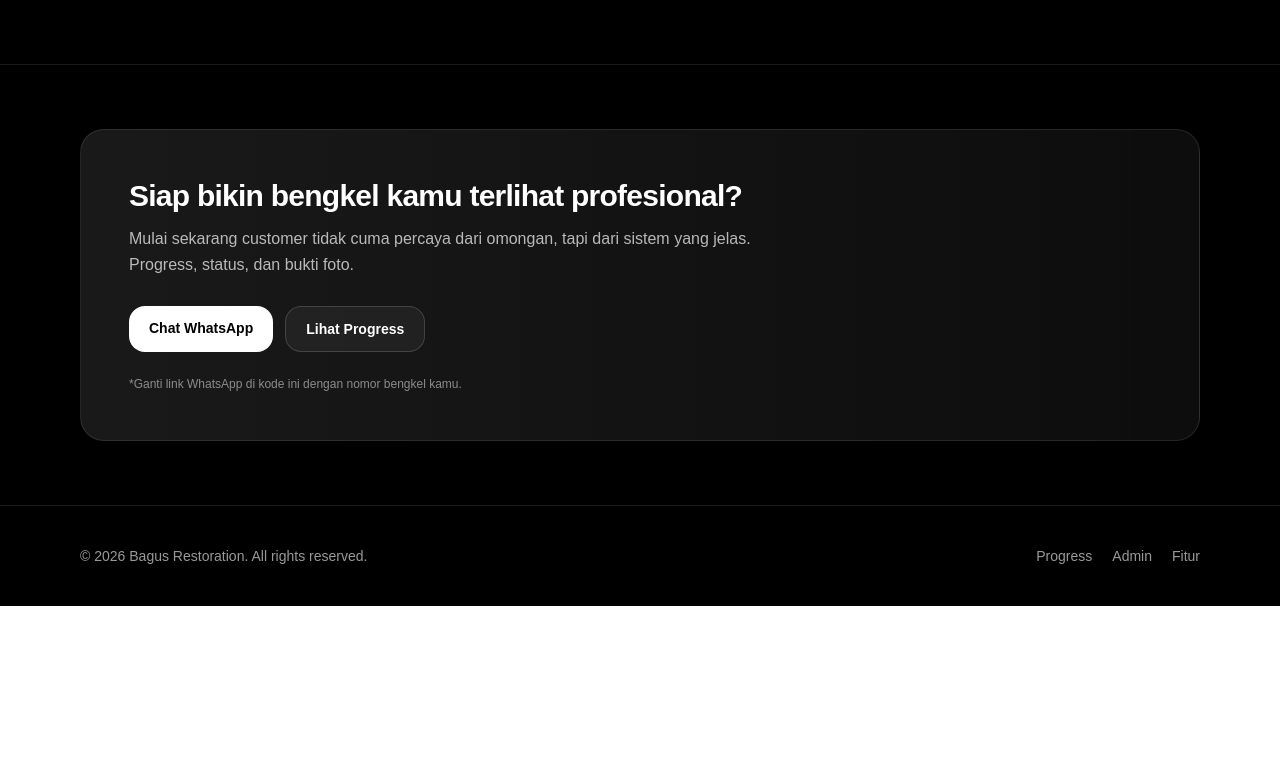
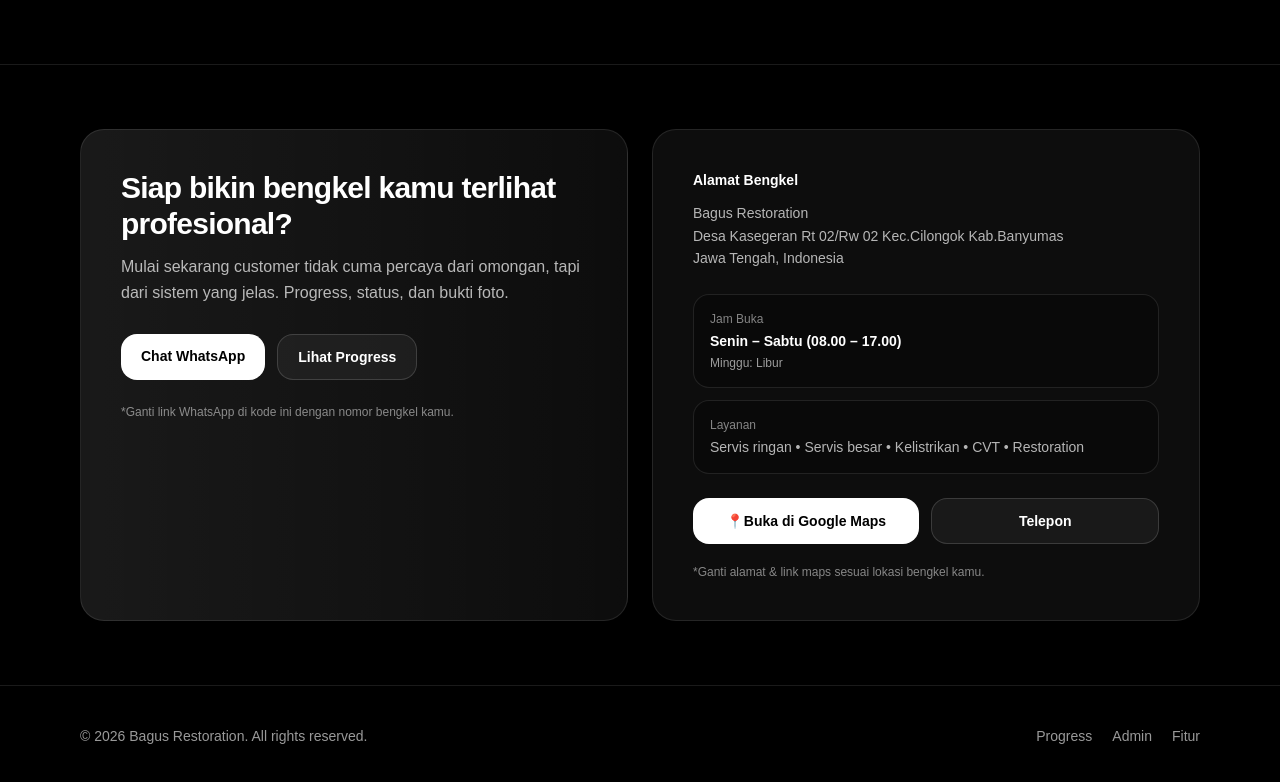
Before and after one commit to RadityaBagus112/sc-profil-bengkel, a Next.js app in the folder bengkel-progress/: page / in a window 1280 px wide. Shown: the part 1624-2406 px from the top of the page. Before the commit the page ends 2230 px from the top, so only its background shows below. Built offline with nearby package versions, Linux system fonts and the light colour scheme.

Commit message:
capek gua

```diff
--- a/bengkel-progress/app/page.tsx
+++ b/bengkel-progress/app/page.tsx
@@ -19,7 +19,7 @@ export default function HomePage() {
               <p className="text-sm font-semibold tracking-tight">
                 Bagus Restoration
               </p>
-              <p className="text-xs text-white/60">Bengkel Motor Profesional</p>
+              <p className="text-xs text-white/60">Bengkel Motor Restorasi</p>
             </div>
           </div>
 
@@ -37,7 +37,7 @@ export default function HomePage() {
 
           <div className="flex items-center gap-2">
             <a
-              href="/admin"
+              href="/admin/login"
               className="rounded-xl bg-white text-black px-4 py-2 text-sm font-semibold hover:bg-white/90 transition"
             >
               Admin
@@ -53,7 +53,7 @@ export default function HomePage() {
             <div>
               <div className="inline-flex items-center gap-2 rounded-full border border-white/10 bg-white/5 px-4 py-2 text-xs text-white/70">
                 <span className="h-2 w-2 rounded-full bg-green-400" />
-                Sistem transparan & profesional
+                Sistem transparan & rapi
               </div>
 
               <h1 className="mt-5 text-4xl font-semibold tracking-tight md:text-6xl">
@@ -274,17 +274,18 @@ export default function HomePage() {
         </div>
       </section>
 
-      {/* CTA */}
-      <section
-        id="kontak"
-        className="relative border-t border-white/10"
-      >
+{/* CTA / Kontak */}
+<section id="kontak" className="relative border-t border-white/10">
   <div className="mx-auto max-w-6xl px-4 py-16">
-          <div className="rounded-3xl border border-white/10 bg-gradient-to-r from-white/10 to-white/5 p-8 md:p-12">
+    <div className="grid gap-6 md:grid-cols-2">
+
+
+      {/* Left CTA */}
+      <div className="rounded-3xl border border-white/10 bg-gradient-to-r from-white/10 to-white/5 p-8 md:p-10">
         <h2 className="text-2xl font-semibold tracking-tight md:text-3xl">
           Siap bikin bengkel kamu terlihat profesional?
         </h2>
-            <p className="mt-3 max-w-2xl text-white/70 leading-relaxed">
+        <p className="mt-3 max-w-xl text-white/70 leading-relaxed">
           Mulai sekarang customer tidak cuma percaya dari omongan, tapi dari
           sistem yang jelas. Progress, status, dan bukti foto.
         </p>
@@ -311,8 +312,59 @@ export default function HomePage() {
           *Ganti link WhatsApp di kode ini dengan nomor bengkel kamu.
         </p>
       </div>
+
+      {/* Right Info Card */}
+      <div className="rounded-3xl border border-white/10 bg-white/5 p-8 md:p-10">
+        <p className="text-sm font-semibold">Alamat Bengkel</p>
+        <p className="mt-3 text-sm leading-relaxed text-white/70">
+          Bagus Restoration <br />
+          Desa Kasegeran Rt 02/Rw 02 Kec.Cilongok Kab.Banyumas <br />
+          Jawa Tengah, Indonesia
+        </p>
+
+        <div className="mt-6 grid gap-3">
+          <div className="rounded-2xl border border-white/10 bg-black/30 p-4">
+            <p className="text-xs text-white/50">Jam Buka</p>
+            <p className="mt-1 text-sm font-semibold">
+              Senin – Sabtu (08.00 – 17.00)
+            </p>
+            <p className="mt-1 text-xs text-white/60">Minggu: Libur</p>
+          </div>
+
+          <div className="rounded-2xl border border-white/10 bg-black/30 p-4">
+            <p className="text-xs text-white/50">Layanan</p>
+            <p className="mt-1 text-sm text-white/70">
+              Servis ringan • Servis besar • Kelistrikan • CVT • Restoration
+            </p>
+          </div>
+        </div>
+
+        <div className="mt-6 flex flex-col gap-3 sm:flex-row">
+          <a
+            href="https://maps.app.goo.gl/vpiC942hEnFzx32N6"
+            target="_blank"
+            className="inline-flex w-full items-center justify-center rounded-2xl bg-white px-5 py-3 text-sm font-semibold text-black hover:bg-white/90 transition"
+            rel="noreferrer"
+          >
+            📍Buka di Google Maps
+          </a>
+
+          <a
+            href="tel:+62859126469320"
+            className="inline-flex w-full items-center justify-center rounded-2xl border border-white/15 bg-white/5 px-5 py-3 text-sm font-semibold text-white hover:bg-white/10 transition"
+          >
+            Telepon
+          </a>
+        </div>
+
+        <p className="mt-5 text-xs text-white/50">
+          *Ganti alamat & link maps sesuai lokasi bengkel kamu.
+        </p>
+      </div>
+    </div>
   </div>
 </section>
+
 
       {/* Footer */}
       <footer className="border-t border-white/10">
@@ -326,7 +378,7 @@ export default function HomePage() {
               <a href="/progress" className="hover:text-white transition">
                 Progress
               </a>
-              <a href="/admin" className="hover:text-white transition">
+              <a href="/admin/login" className="hover:text-white transition">
                 Admin
               </a>
               <a href="#fitur" className="hover:text-white transition">
```
Lines whose indentation alone changed are shown as unchanged.
